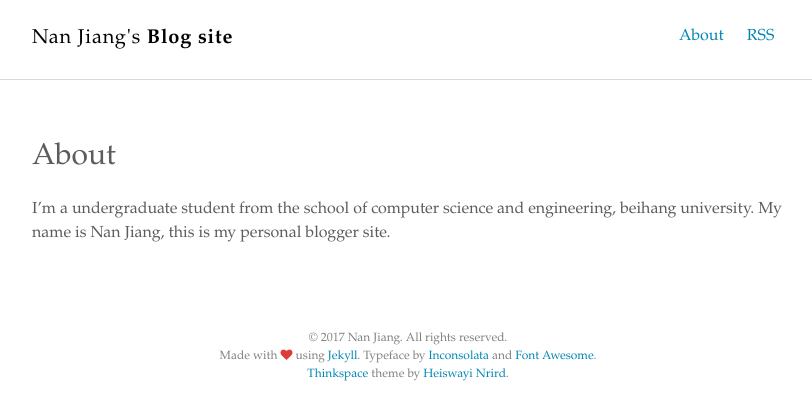
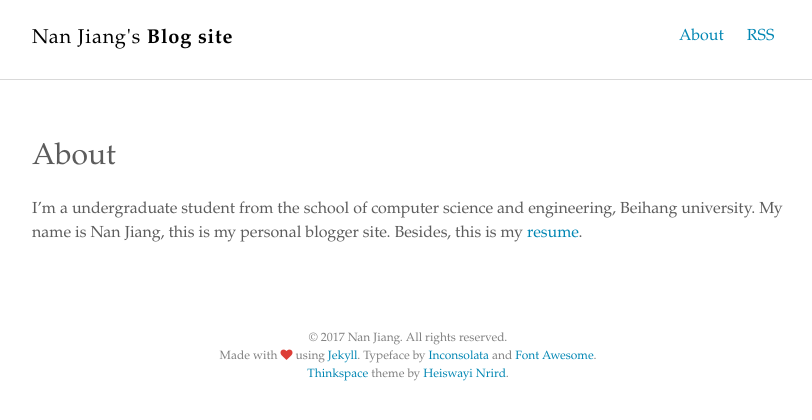
Before and after one commit to jiangnanHugo/blog, a Jekyll site: the page built from about.md, in a window 1280 px wide. Shown: the top 420 px of the page, without its empty margins (232-1044 px from the left). Built offline with Jekyll 4.4.1, drawn with Linux system fonts in a browser that asks for light colours.

Commit message:
Update about.md

```diff
--- a/about.md
+++ b/about.md
@@ -2,6 +2,7 @@
 layout: page
 title: About
 permalink: /about/
+comments: true
 ---
 
-I'm a undergraduate student from the school of computer science and engineering, beihang university. My name is Nan Jiang, this is my personal blogger site.
+I'm a undergraduate student from the school of computer science and engineering, Beihang university. My name is Nan Jiang, this is my personal blogger site. Besides, this is my [resume](https://github.com/jiangnanhugo/Resume/blob/master/resume-EN.pdf).
```
